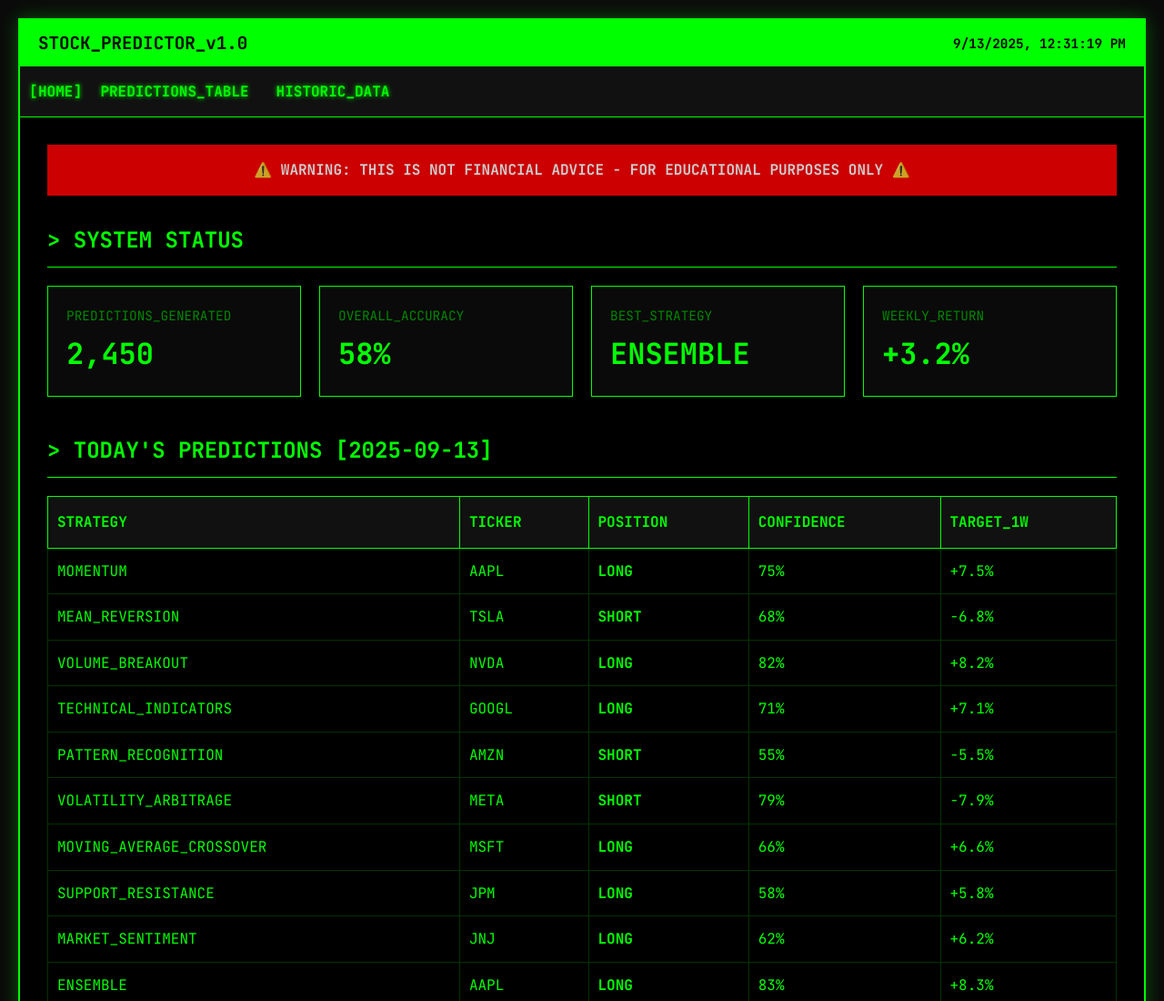
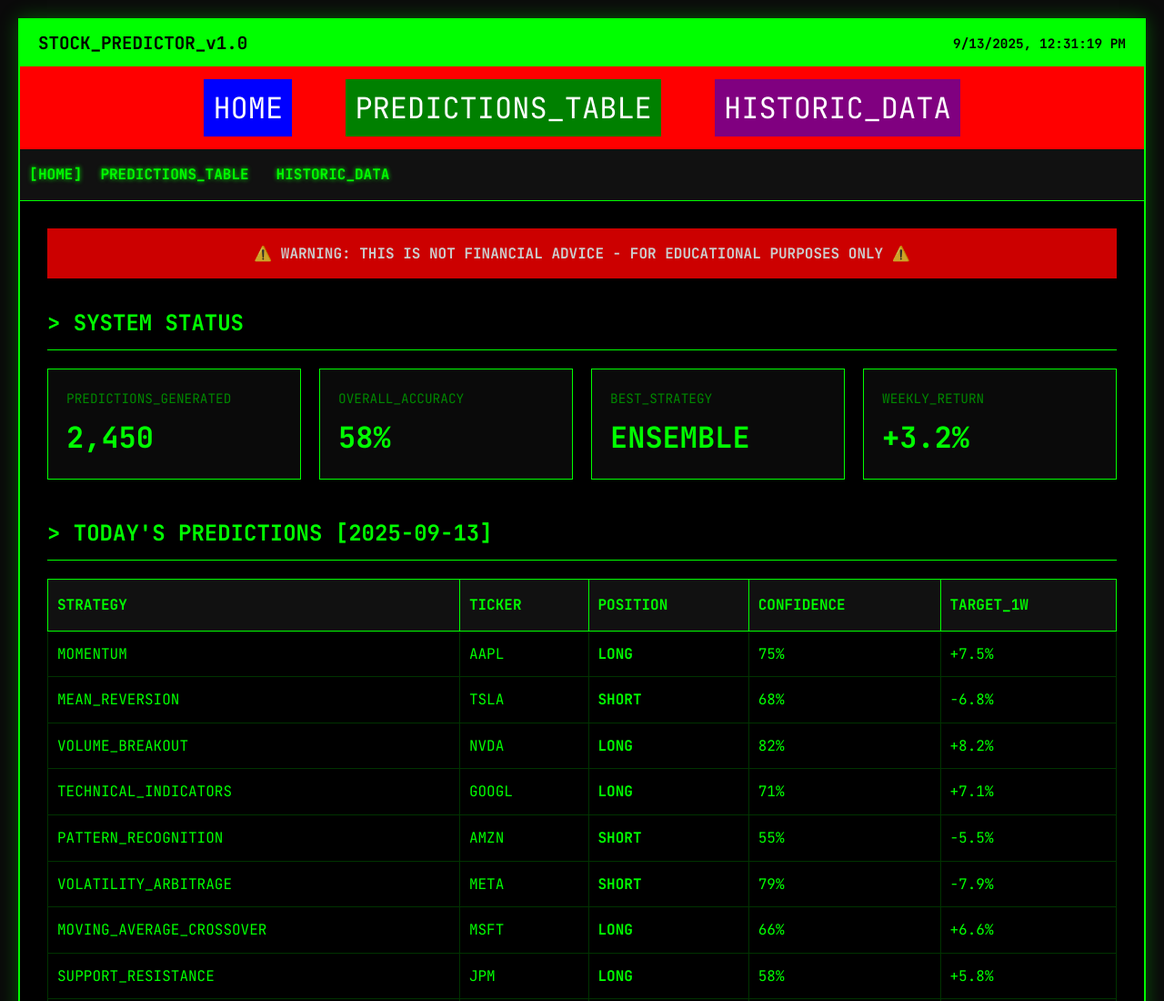
Before and after one commit to hartlcp32/Predictor, a plain HTML site: page docs/index.html in a window 1280 px wide. Shown: the top 1100 px of the page at 91% size. Drawn offline with Linux system fonts and the light colour scheme.

Commit message:
Add huge visible test navigation to debug visibility issue

```diff
--- a/docs/index.html
+++ b/docs/index.html
@@ -242,6 +242,13 @@
             <div class="terminal-time" id="currentTime"></div>
         </div>
 
+        <!-- HUGE VISIBLE NAVIGATION FOR DEBUGGING -->
+        <div style="background: red; padding: 20px; text-align: center; font-size: 2em;">
+            <a href="index.html" style="color: white; margin: 20px; text-decoration: none; background: blue; padding: 10px;">HOME</a>
+            <a href="predictions.html" style="color: white; margin: 20px; text-decoration: none; background: green; padding: 10px;">PREDICTIONS_TABLE</a>
+            <a href="historic.html" style="color: white; margin: 20px; text-decoration: none; background: purple; padding: 10px;">HISTORIC_DATA</a>
+        </div>
+
         <div class="terminal-nav">
             <a href="index.html" class="nav-link active">HOME</a>
             <a href="predictions.html" class="nav-link">PREDICTIONS_TABLE</a>
```
